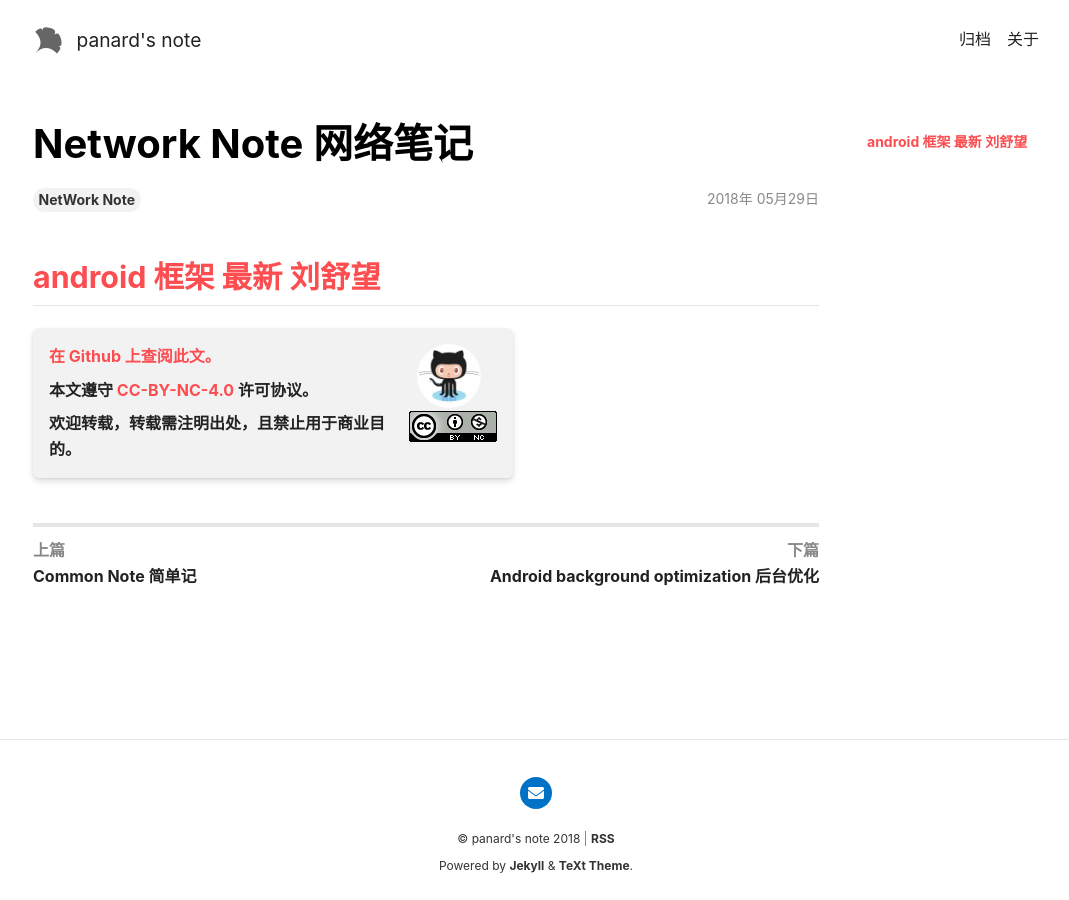
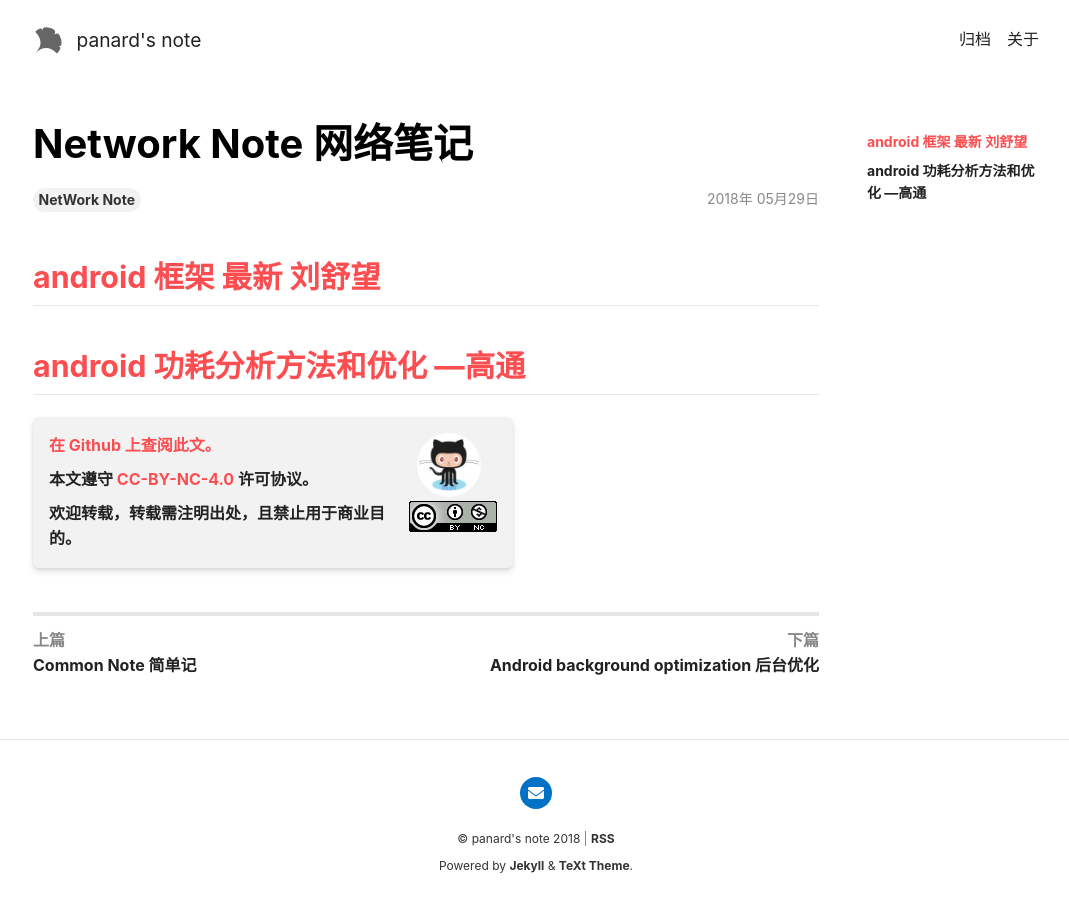
Before and after one commit to panard313/panard313.github.io, a Jekyll site: the page built from _posts/2018-05-29-network-note.md, in a window 1280 px wide. Shown: the whole page, without its empty margins (104-1173 px from the left). Built offline with Jekyll 4.4.1, drawn with Linux system fonts in a browser that asks for light colours; nearby versions of some CDN libraries.

Commit message:
add link to network note

```diff
--- a/_posts/2018-05-29-network-note.md
+++ b/_posts/2018-05-29-network-note.md
@@ -8,3 +8,5 @@ lang: zh-Hans
 ---
 
 ## [android 框架 最新 刘舒望](http://liuwangshu.cn/categories/Android%E6%A1%86%E6%9E%B6%E5%B1%82/)
+
+## [android 功耗分析方法和优化 ---高通](https://blog.csdn.net/feitian_666/article/details/51780946)
```
